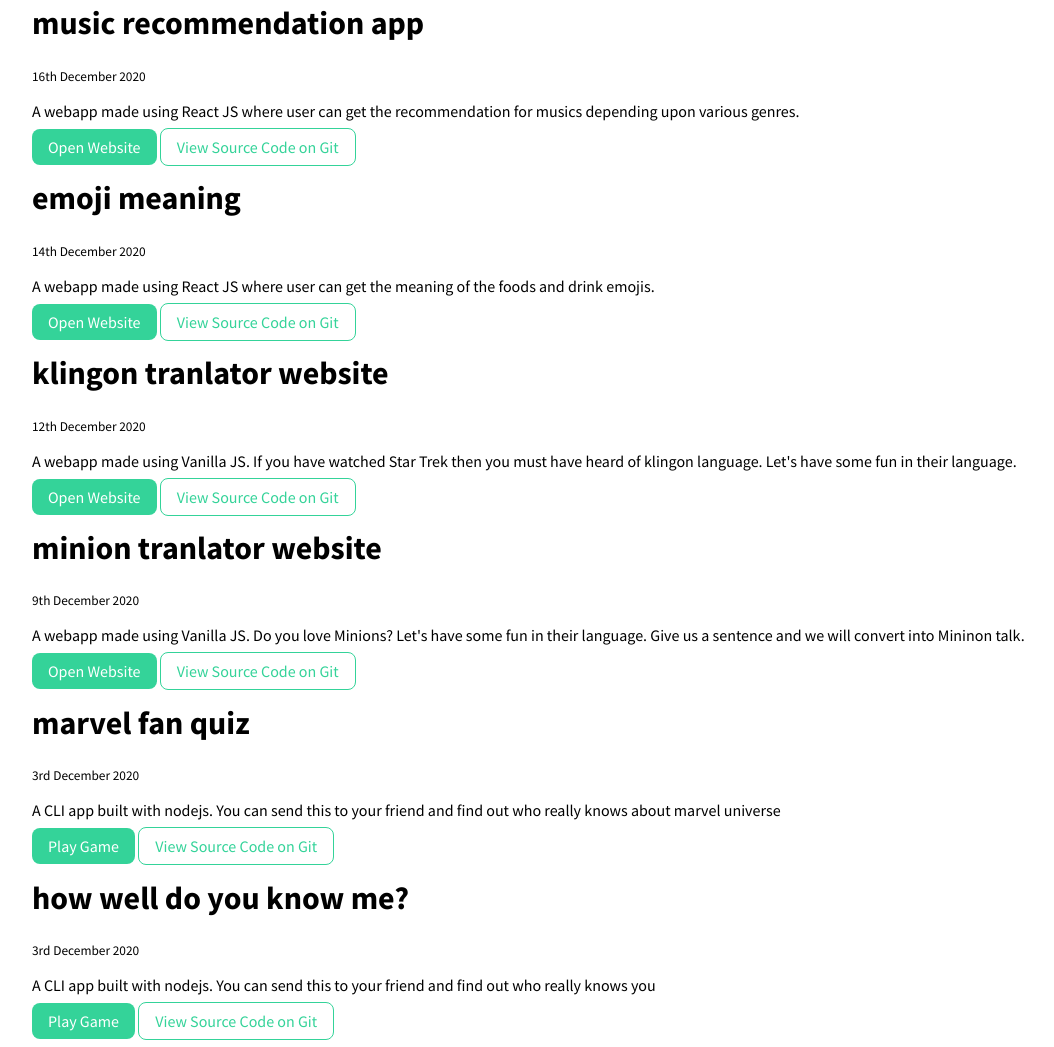
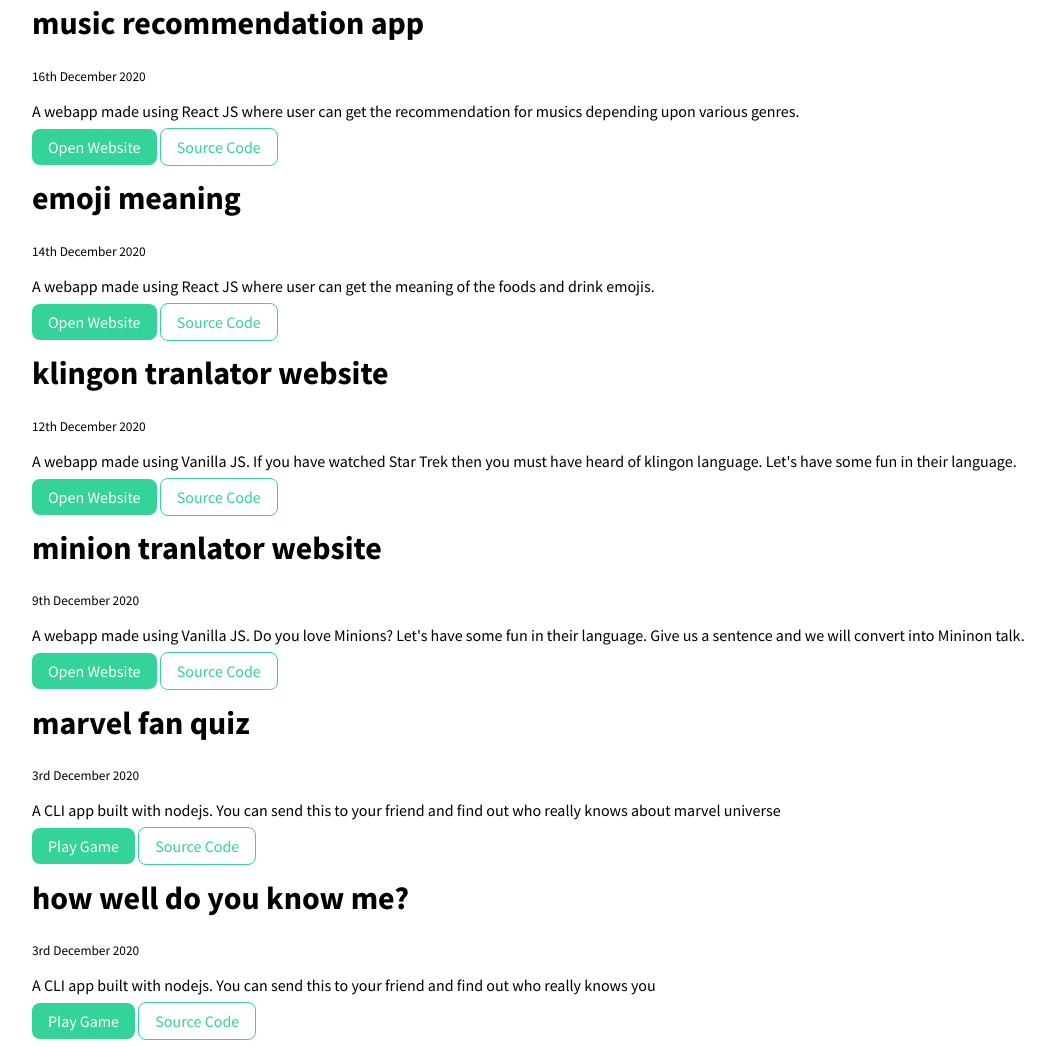
Before and after one commit to barbaricankit/ankit-neogcamp-lesson-3, a plain HTML site: page projects.html in a window 1280 px wide. Shown: the part 335-1382 px from the top of the page, without its empty margins (8-1062 px from the left). Drawn offline with Linux system fonts and the light colour scheme.

Commit message:
updated project links

```diff
--- a/projects.html
+++ b/projects.html
@@ -34,8 +34,8 @@
             <h1>music recommendation app</h1>
             <small>16th December 2020</small>
             <p>A webapp made using React JS where user can get the recommendation for musics depending upon various genres.</p>
-            <a class="link link-primary" href="https://0y383.csb.app/" target="_blank">Open Website</a>
-            <a class="link link-secondary" href="https://github.com/barbaricankit/ankit-goodmusics-react/tree/main/musicrecommendatioapp" target="_blank">View Source Code on Git</a>
+            <a class="link link-primary" href="https://wc99v.csb.app/" target="_blank">Open Website</a>
+            <a class="link link-secondary" href="https://codesandbox.io/s/musicsrecommendation-wc99v" target="_blank">Source Code</a>
         </div>
         </li>
         <li>
@@ -44,7 +44,7 @@
             <small>14th December 2020</small>
             <p>A webapp made using React JS where user can get the meaning of the foods and drink emojis.</p>
             <a class="link link-primary" href="https://kon4r.csb.app/" target="_blank">Open Website</a>
-            <a class="link link-secondary" href="https://github.com/barbaricankit/ankit-emojipedia-react/tree/main/reactapp" target="_blank">View Source Code on Git</a>
+            <a class="link link-secondary" href="https://github.com/barbaricankit/ankit-emojipedia-react/tree/main/reactapp" target="_blank">Source Code</a>
         </div>
         </li>
         <li>
@@ -53,7 +53,7 @@
             <small>12th December 2020</small>
             <p>A webapp made using Vanilla JS. If you have watched Star Trek then you must have heard of klingon language. Let's have some fun in their language.</p>
             <a class="link link-primary" href="https://ankit-klingon-translator.netlify.app/" target="_blank">Open Website</a>
-            <a class="link link-secondary" href="https://github.com/barbaricankit/ankit-klingontranslator" target="_blank">View Source Code on Git</a>
+            <a class="link link-secondary" href="https://github.com/barbaricankit/ankit-klingontranslator" target="_blank">Source Code</a>
         </div>
         </li>
         <li>
@@ -62,7 +62,7 @@
             <small>9th December 2020</small>
             <p>A webapp made using Vanilla JS. Do you love Minions? Let's have some fun in their language. Give us a sentence and we will convert into Mininon talk.</p>
             <a class="link link-primary" href="https://ankit-miniontalk.netlify.app/" target="_blank">Open Website</a>
-            <a class="link link-secondary" href="https://github.com/barbaricankit/ankit-miniontalk" target="_blank">View Source Code on Git</a>
+            <a class="link link-secondary" href="https://github.com/barbaricankit/ankit-miniontalk" target="_blank">Source Code</a>
         </div>
         </li>
         <li>
@@ -71,7 +71,7 @@
             <small>3rd December 2020</small>
             <p>A CLI app built with nodejs. You can send this to your friend and find out who really knows about marvel universe</p>
             <a class="link link-primary" href="https://repl.it/@barbaricankit/assignment?embed=1&output=1#index.js" target="_blank">Play Game</a>
-            <a class="link link-secondary" href="https://github.com/barbaricankit/ankit-marvel-fan-quiz" target="_blank">View Source Code on Git</a>
+            <a class="link link-secondary" href="https://github.com/barbaricankit/ankit-marvel-fan-quiz" target="_blank">Source Code</a>
         </div>
         </li>
         <li>
@@ -80,7 +80,7 @@
             <small>3rd December 2020</small>
             <p>A CLI app built with nodejs. You can send this to your friend and find out who really knows you</p>
             <a class="link link-primary" href="https://repl.it/@barbaricankit/levelZero-Exercises?embed=1&output=1#index.js" target="_blank">Play Game</a>
-            <a class="link link-secondary" href="https://github.com/barbaricankit/ankit-doyouknowme" target="_blank">View Source Code on Git</a>
+            <a class="link link-secondary" href="https://github.com/barbaricankit/ankit-doyouknowme" target="_blank">Source Code</a>
         </div>
         </li>
     </ul>
```
